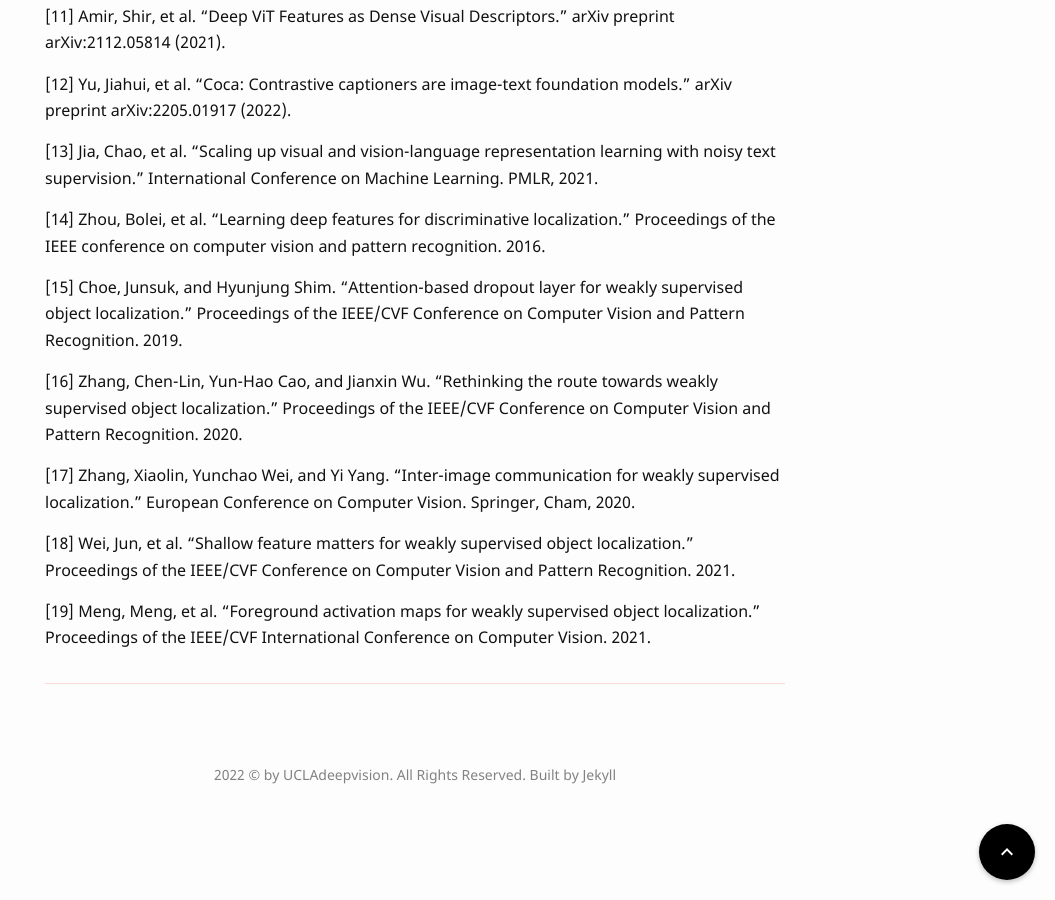
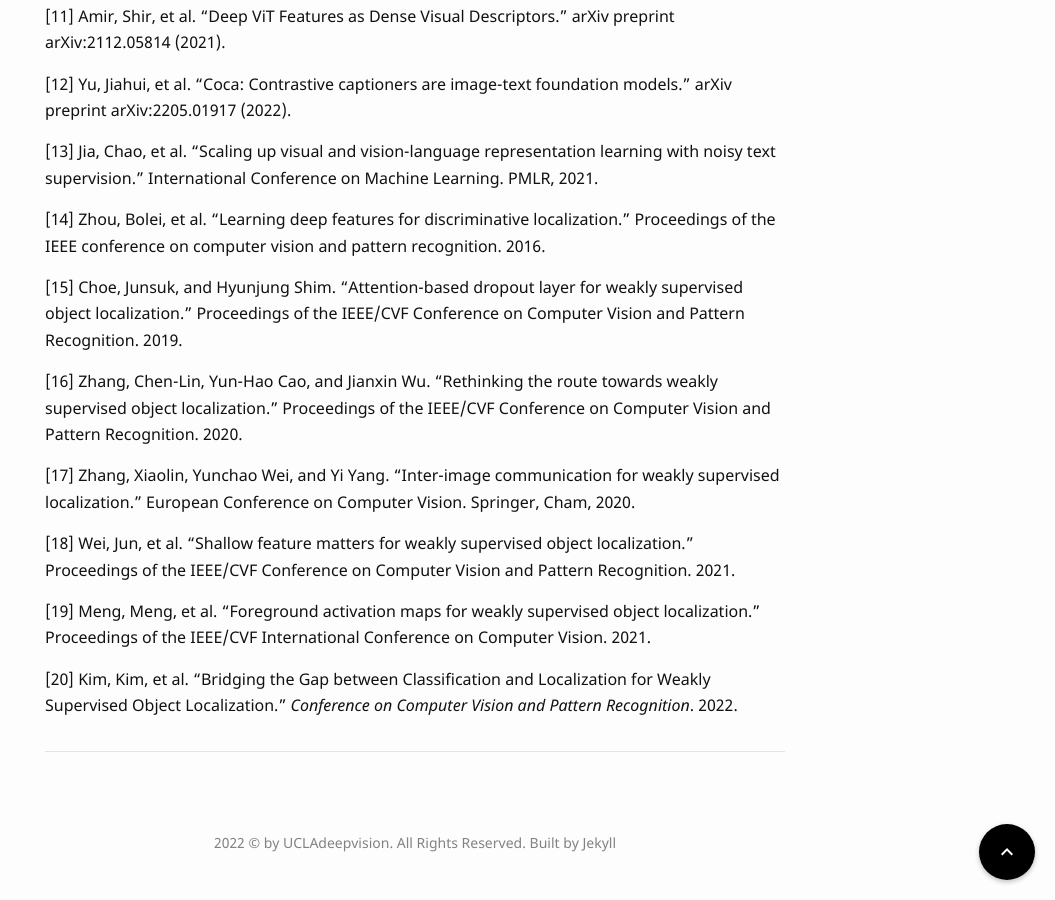
Before and after one commit to UCLAdeepvision/CS269-projects-2022spring, a Jekyll site: the page built from _posts/2022-04-10-team03-instruction-to-post.md, in a window 1280 px wide and 900 px high, scrolled down 15868 px. Shown: the whole window, without its empty margins (225-1280 px from the left). Built offline with Jekyll 4.4.1, drawn with Linux system fonts in a browser that asks for light colours; some web fonts are replaced; formulas are drawn with MathJax 3; comment, search, counter and statistics services are not loaded; some of the changed text lies outside the part shown.

Commit message:
Update 2022-04-10-team03-instruction-to-post.md

```diff
--- a/_posts/2022-04-10-team03-instruction-to-post.md
+++ b/_posts/2022-04-10-team03-instruction-to-post.md
@@ -113,7 +113,7 @@ On the other hand, the top-1 and top-5 localization accuracy are significantly l
 | PSOL[16]	            | ResNet50 | 65.44         | 63.08            | 53.98            |
 | I^2C[17]              | ResNet50 | 68.50         | 64.60            | 54.83            |
 | SPOL[18]              | ResNet50 | 69.02         | 67.15            | 59.14            |
-| BGC (cvpr 22)         | ResNet50 | 69.89         | 65.75            | 53.76            |
+| BGC [20]              | ResNet50 | 69.89         | 65.75            | 53.76            |
 | VL-Score (Ours)       | ResNet50 | 66.93%        | 57.20(cls 85.26) | 39.50(cls 58.64)|
 
 
@@ -230,4 +230,6 @@ In this work, we proposed a variant of Score-CAM that seeks to utilize internal
 
 [19] Meng, Meng, et al. "Foreground activation maps for weakly supervised object localization." Proceedings of the IEEE/CVF International Conference on Computer Vision. 2021.
 
+[20] Kim, Kim, et al. "Bridging the Gap between Classification and Localization for Weakly Supervised Object Localization." *Conference on Computer Vision and Pattern Recognition*. 2022.
+
 ---
```
